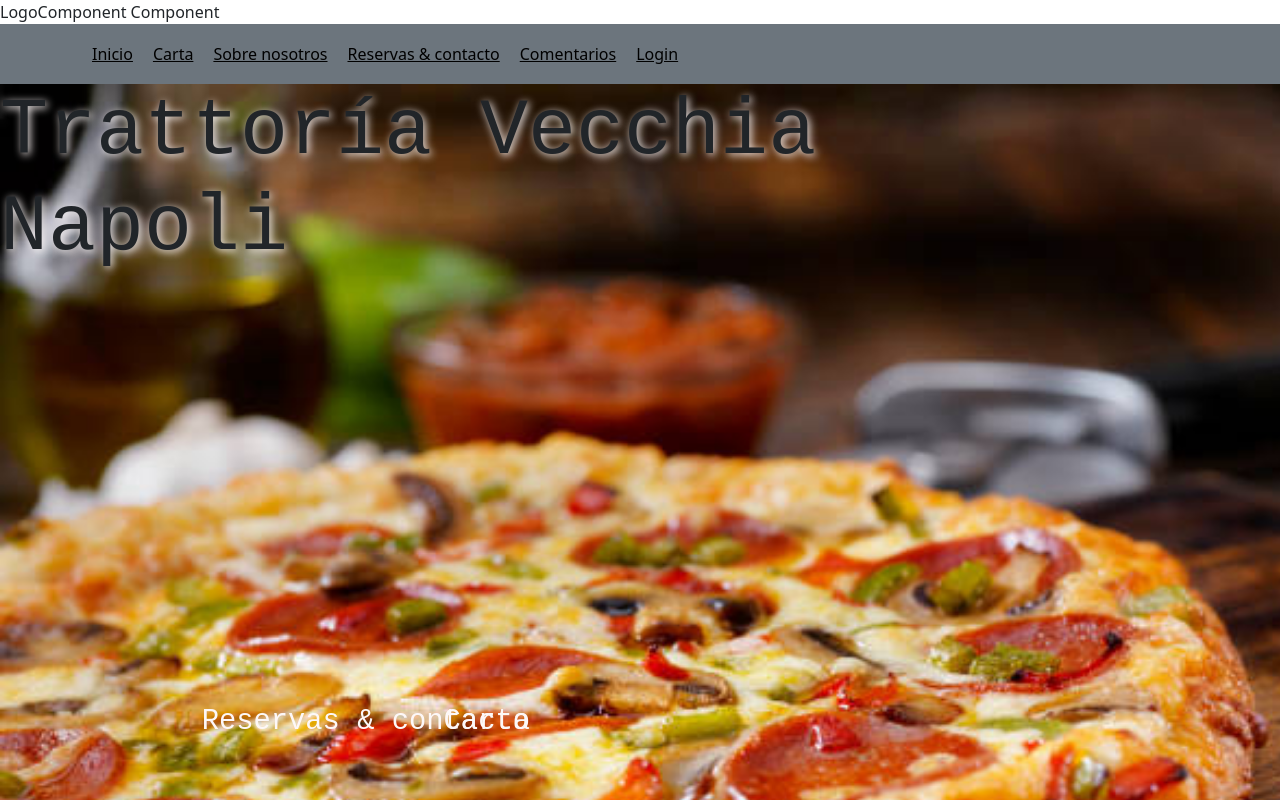
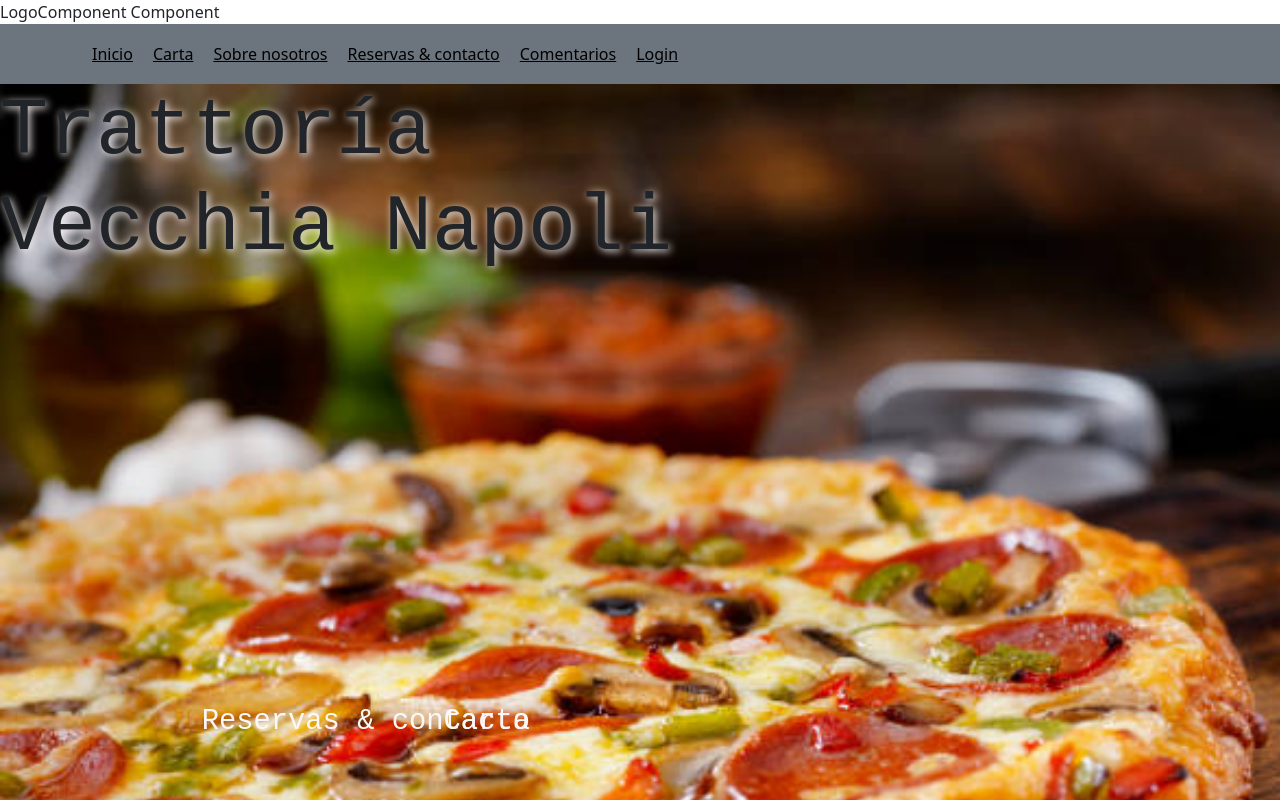
Before and after one commit to ana-caballero-f/pizzeria-proyecto-react, a React (Create React App) app: page / in a window 1280 px wide. Shown: the top 800 px of the page. Built offline with nearby package versions, Linux system fonts and the light colour scheme.

Commit message:
Modificado estilo h1 de la home

```diff
--- a/src/components/HomeComponent/HomeComponent.module.scss
+++ b/src/components/HomeComponent/HomeComponent.module.scss
@@ -28,6 +28,6 @@ height: 1000px;
     font-family: monospace;
     font-size: 5em;
     text-shadow: 2px 2px 8px #f9f3f3;
-   /* position: absolute;*/
+    position: absolute;
     right: 600px;
 }
```
